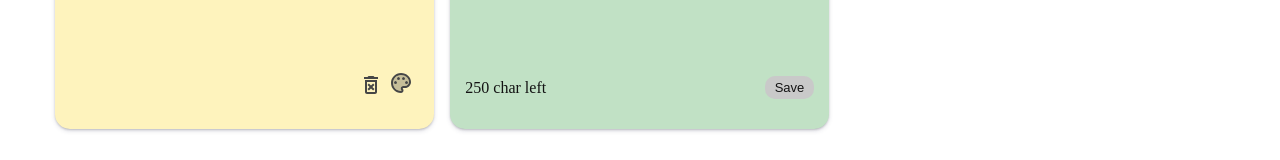
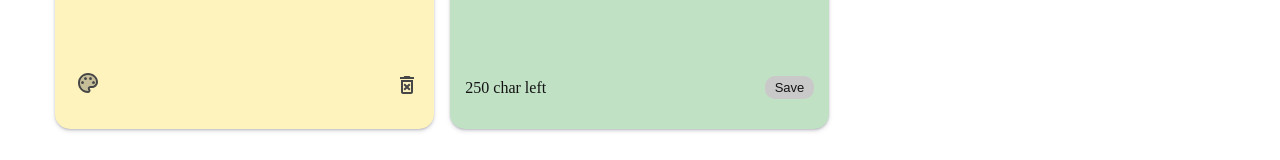
Before and after one commit to Guhenriques/notes-app, a React (Create React App) app: page / in a window 1280 px wide. Both pictures are taken after typing "Sample" into the empty fields and a click on the button "Save". Shown: the part 264-424 px from the top of the page. Built offline with nearby package versions, Linux system fonts and the light colour scheme.

Commit message:
Note footer buttons order modified

```diff
--- a/src/components/NoteComponents/Note.jsx
+++ b/src/components/NoteComponents/Note.jsx
@@ -2,9 +2,10 @@ import React, { useState, useEffect } from "react";
 import { GithubPicker } from "react-color";
 import DeleteForeverOutlinedIcon from "@mui/icons-material/DeleteForeverOutlined";
 import ColorLensTwoToneIcon from "@mui/icons-material/ColorLensTwoTone";
+import EditIcon from '@mui/icons-material/Edit';
 
 
-const Note = ({ id, text, deleteNote }) => {
+const Note = ({ id, text, deleteNote, editNote }) => {
   const defaultColor = "#fef3bd";
   const [bgColor, setBgColor] = useState(() => {
     return localStorage.getItem(`note_${id}_color`) || defaultColor;
@@ -40,13 +41,7 @@ const Note = ({ id, text, deleteNote }) => {
   return (
     <div className="note" style={{ background: bgColor }}>
       <div className="note__body">{text}</div>
-      <div className="note__footer" style={{ justifyContent: "flex-end" }}>
-        <DeleteForeverOutlinedIcon
-          className="note__buttons"
-          onClick={() => deleteNote(id)}
-          aria-hidden="true"
-          fontSize="medium"
-        />
+      <div className="note__footer">
         {showColorPicker && (
           <GithubPicker
             color={bgColor}
@@ -54,9 +49,19 @@ const Note = ({ id, text, deleteNote }) => {
             colors={customColors}
           />
         )}
+
         <button onClick={handleColorPickerClick} className="note__buttons close-button">
           {showColorPicker ? "X" : <ColorLensTwoToneIcon fontSize="medium" />}
         </button>
+
+
+
+        <DeleteForeverOutlinedIcon
+          className="note__buttons"
+          onClick={() => deleteNote(id)}
+          aria-hidden="true"
+          fontSize="medium"
+        />
       </div>
     </div>
   );
```
